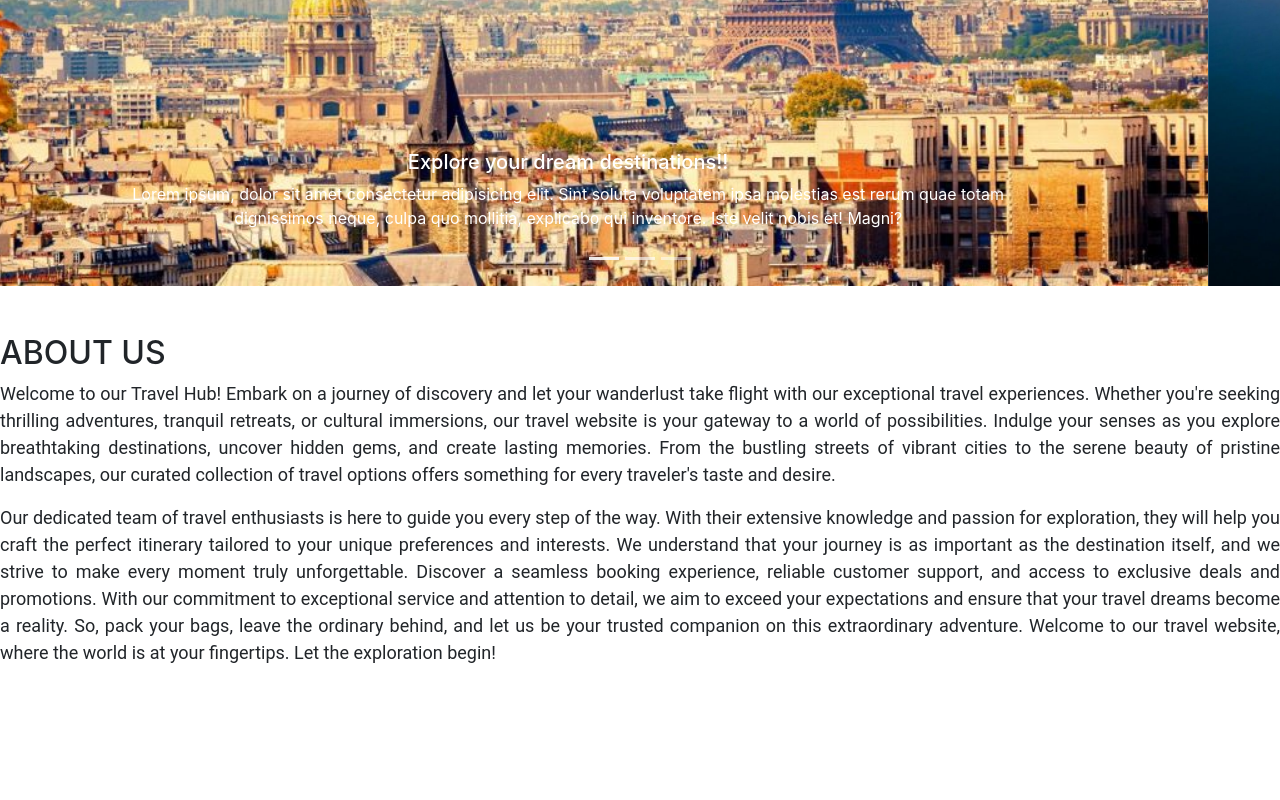
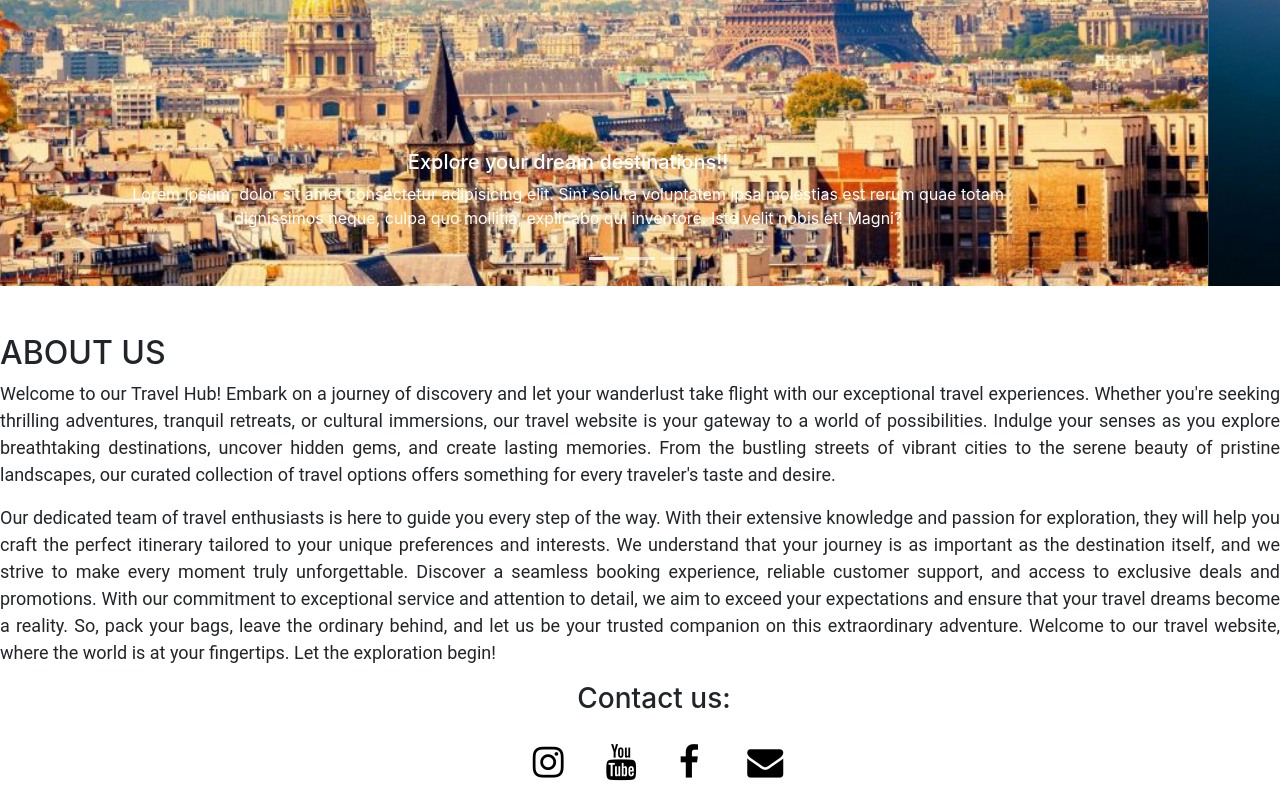
Before and after one commit to nanaaadl/Hyphen-Project, a plain HTML site: page homepage.html in a window 1280 px wide. Shown: the part 551-1351 px from the top of the page. Before the commit the page ends 1233 px from the top, so only its background shows below. Drawn offline with nearby package versions, Linux system fonts and the light colour scheme.

Commit message:
Add files via upload

```diff
--- a/homepage.html
+++ b/homepage.html
@@ -124,14 +124,15 @@
             </div>
           </div>
 
-      </div>
+      </div>-->
       <div class="footer">
        <h3>&emsp;Contact us: </h3>
 
        <a href="https://www.instagram.com/" target="_blank"> <i class="fa fa-instagram" style="font-size:36px; color:black"></i></a>&emsp;
        &ensp;<a href="https://www.youtube.com/" target="_blank"> <i class="fa fa-youtube" style="font-size:36px; color:black"></i></a>&emsp;
-       &ensp;<a href="https://www.facebook.com/" target="_blank"> <i class="fa fa-facebook" style="font-size:36px; color:black"></i></a>
-      --> <!--<a href="https://www.instagram.com/"> <i class="fa fa-whatsapp" style="font-size:36px; color:black"></i></a>-->
+       &ensp;<a href="https://www.facebook.com/" target="_blank"> <i class="fa fa-facebook" style="font-size:36px; color:black"></i></a>&emsp;
+       &ensp;<a href="mailto:travel123@gmail.com"target="_blank"><i class ="fa fa-envelope" style="font-size:36px; color:black"></i></a>
+      <!--<a href="https://www.instagram.com/"> <i class="fa fa-whatsapp" style="font-size:36px; color:black"></i></a>-->
 
       </div>
 
```
